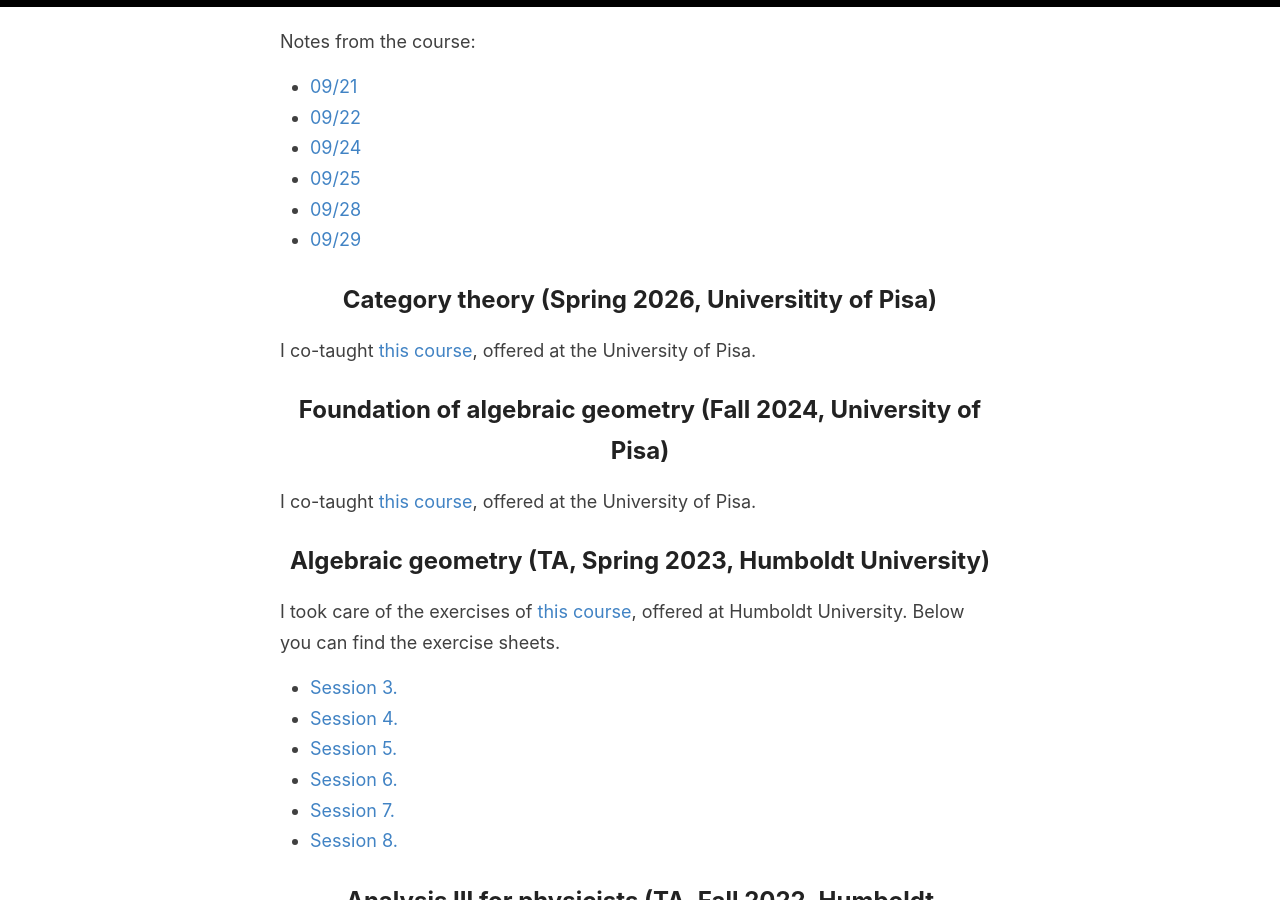
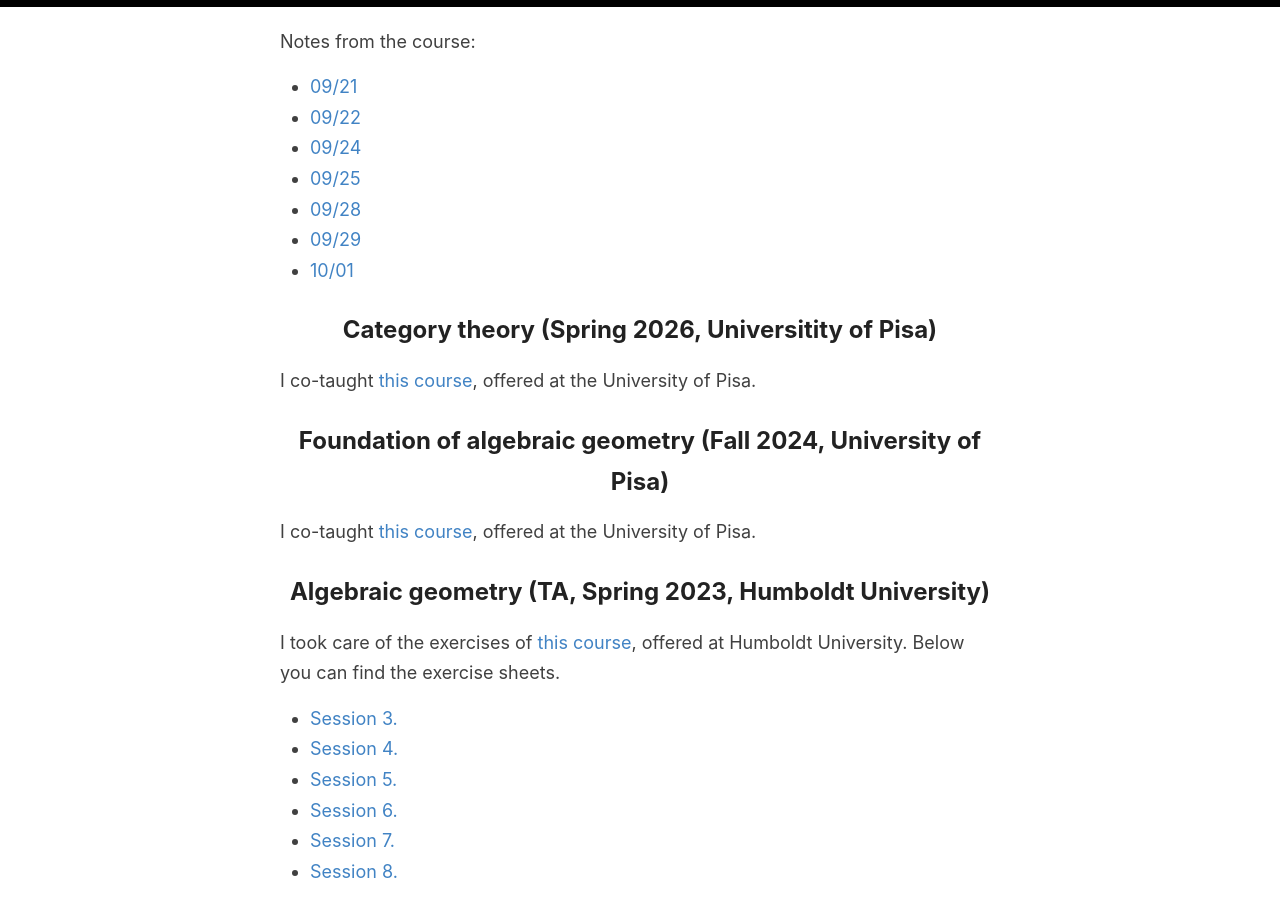
Before and after one commit to anddil/anddil.github.io, a Jekyll site: the page built from _pages/teaching.md, in a window 1280 px wide and 900 px high, scrolled down 386 px. Built offline with Jekyll 4.4.1, drawn with Linux system fonts in a browser that asks for light colours.

Commit message:
Update teaching.md

```diff
--- a/_pages/teaching.md
+++ b/_pages/teaching.md
@@ -16,6 +16,7 @@
 - [09/25](Analisi26/09-25.pdf)
 - [09/28](Analisi26/09-28.pdf)
 - [09/29](Analisi26/09-29.pdf)
+- [10/01](Analisi26/10-01.pdf)
 
 
 ## Category theory (Spring 2026, Universitity of Pisa)
```
